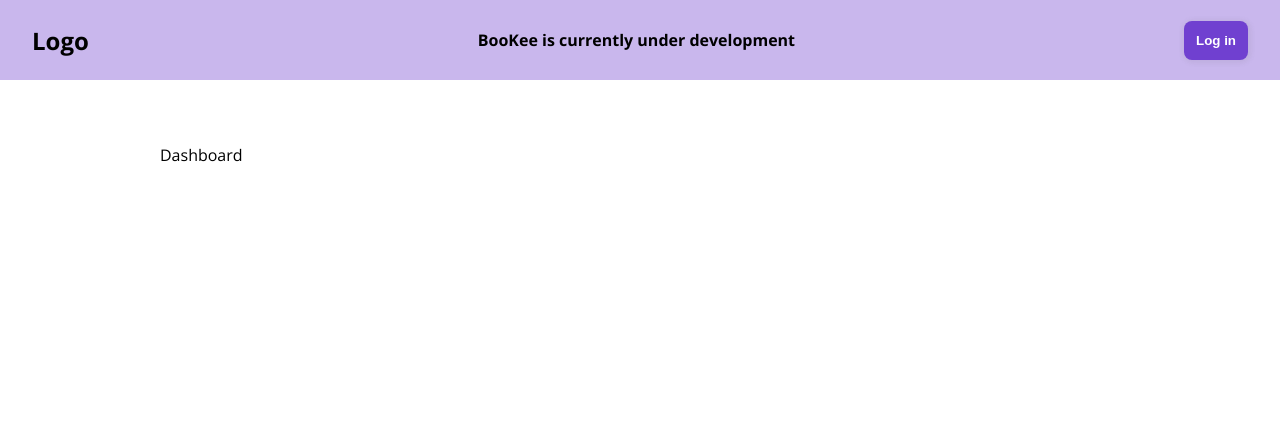
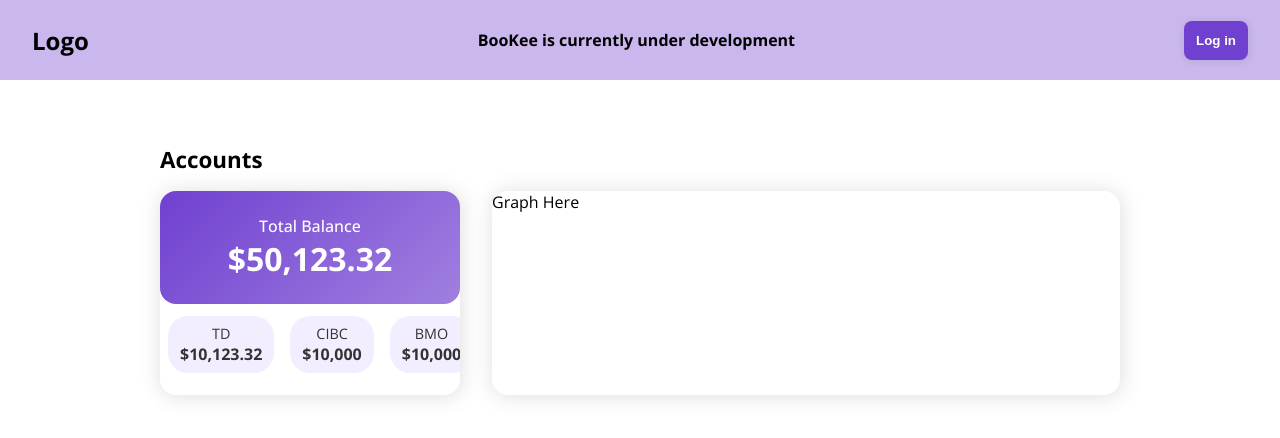
Before and after one commit to suno-o/BooKee, a Next.js app: page /dashboard in a window 1280 px wide. Shown: the top 438 px of the page. Built offline with nearby package versions, Linux system fonts and the light colour scheme.

Commit message:
feat(Dashboard): Account balances card

```diff
--- /dev/null
+++ b/src/state/mockAccountData.ts
@@ -0,0 +1,25 @@
+export const accountData = {
+  total: 50123.32,
+  balanceByBank: [
+    {
+      bankName: 'TD',
+      balance: 10123.32,
+    },
+    {
+      bankName: 'CIBC',
+      balance: 10000,
+    },
+    {
+      bankName: 'BMO',
+      balance: 10000,
+    },
+    {
+      bankName: 'RBC',
+      balance: 10123.32,
+    },
+    {
+      bankName: 'Scotia',
+      balance: 10000,
+    },
+  ]
+}
--- /dev/null
+++ b/src/state/mockTypes.ts
@@ -0,0 +1,9 @@
+export interface AccountData {
+  total: number;
+  balanceByBank: Balance[];
+}
+
+export interface Balance {
+  bankName: string;
+  balance: number;
+}
--- a/src/theme/index.ts
+++ b/src/theme/index.ts
@@ -24,6 +24,7 @@ const colors: Colors = {
   success: '#31d0af',
   warning: '#ffb237',
   failure: '#ee4a9a',
+  white: '#fff',
   sky_blue: '#e6faff',
   sky_purple: '#f3eeff',
   text_grey: '#707070',
@@ -32,12 +33,15 @@ const colors: Colors = {
 }
 
 const gradients: Gradients = {
+  primary: `linear-gradient(135deg, ${colors.primary} 0%, ${colors.primary}aa 100%)`,
   sky: `linear-gradient(60deg, ${colors.sky_blue} 0%, ${colors.sky_purple} 100%)`,
   purple: `linear-gradient(60deg, #fff 0%, ${colors.sky_purple} 100%)`,
 }
 
 const shadows: Shadows = {
+  grey_small: '1px 1px 3px 1px rgba(100,100,100,0.1)',
   grey: '1px 1px 5px 2px rgba(100,100,100,0.1)',
+  grey_blurry: '1px 1px 20px 1px rgba(100,100,100,0.2)',
 }
 
 const layout: Layout = {
--- a/src/theme/types.ts
+++ b/src/theme/types.ts
@@ -24,18 +24,22 @@ export type Colors = {
   failure: string;
   sky_blue: string;
   sky_purple: string;
+  white: string;
   text_grey: string;
   text_grey_light: string;
   text_grey_dark: string;
 }
 
 export type Gradients = {
+  primary: string;
   sky: string;
   purple: string;
 }
 
 export type Shadows = {
-  grey: '1px 1px 5px 2px rgba(100,100,100,0.1)',
+  grey_small: string,
+  grey: string,
+  grey_blurry: string,
 }
 
 export type Layout = {
--- /dev/null
+++ b/src/utils/numbers.ts
@@ -0,0 +1,3 @@
+export const formatCash = (num: number): string => {
+  return '$' + new Intl.NumberFormat().format(num);
+}
--- /dev/null
+++ b/src/views/Dashboard/Accounts/BalanceList.tsx
@@ -0,0 +1,72 @@
+import styled from "styled-components"
+import { formatCash } from "@/utils/numbers"
+import { Balance } from "@/state/mockTypes"
+
+interface Props {
+  data: Balance[];
+}
+
+export default function BalanceList({data}: Props) {
+
+  return (
+    <Container>
+      <Wrapper>
+      {data.map((item: Balance) => (
+        <BankBalance key={item.bankName}>
+          <Bank>{item.bankName}</Bank>
+          <Amount>{formatCash(item.balance)}</Amount>
+        </BankBalance>
+      ))}
+      </Wrapper>
+    </Container>
+  )
+}
+
+const Container = styled.div`
+  border-radius: 16px;
+  padding: 12px 0;
+`
+
+const Wrapper = styled.div`
+  overflow-x: auto;
+  white-space: nowrap;
+  padding-bottom: 10px;
+
+  ${p => p.theme.mediaQueries.md} {
+    max-width: 300px;
+  }
+
+  &::-webkit-scrollbar {
+    border-radius: 16px;
+    height: 8px;
+  }
+  &::-webkit-scrollbar-track {
+    border-radius: 16px;
+    background-color: ${p => p.theme.colors.sky_purple};
+    margin-left: 8px;
+    margin-right: 8px;
+  }
+  &::-webkit-scrollbar-thumb {
+    border-radius: 16px;
+    background-color: ${p => p.theme.colors.primary}40;
+  }
+`
+
+const BankBalance = styled.div`
+  display: inline-block;
+  border-radius: 20px;
+  background-color: ${p => p.theme.colors.sky_purple};
+  margin: 0 8px;
+  padding: 8px 12px;
+  text-align: center;
+  color: ${p => p.theme.colors.text_grey_dark};
+`
+
+const Bank = styled.div`
+  font-weight: 400;
+  font-size: 0.9rem;
+`
+
+const Amount = styled.div`
+  font-weight: 700;
+`
--- /dev/null
+++ b/src/views/Dashboard/Accounts/index.tsx
@@ -0,0 +1,63 @@
+import { DashboardHeading } from "../styles"
+import styled from "styled-components"
+import Card from "@/components/Card"
+import BalanceList from "./BalanceList"
+import { accountData } from "@/state/mockAccountData"
+import { formatCash } from "@/utils/numbers"
+
+export default function Accounts() {
+
+  return (
+    <>
+      <DashboardHeading>Accounts</DashboardHeading>
+      <Content>
+        <Account>
+          {/* account balance total */}
+          <BalanceCard styles={{bgTheme:'primary', colorTheme:'white'}}>
+            <Card.Header>Total Balance</Card.Header>
+            <BalanceCardContent>{formatCash(accountData.total)}</BalanceCardContent>
+          </BalanceCard>
+          {/* account balance by bank */}
+          <BalanceList data={accountData.balanceByBank}/>
+        </Account>
+        <GraphContainer>
+          Graph Here
+        </GraphContainer>
+      </Content>
+    </>
+  )
+}
+
+const Content = styled.div`
+  display: flex;
+  flex-direction: column;
+  gap: 32px;
+
+  ${p => p.theme.mediaQueries.md} {
+    flex-direction: row;
+  }
+`
+
+const Account = styled.div`
+  display: flex;
+  flex-direction: column;
+  border-radius: 16px;
+  box-shadow: ${p => p.theme.shadows.grey_blurry};
+`
+
+const BalanceCard = styled(Card)`
+  flex: 1;
+  padding-left: 8px;
+  padding-right: 8px;
+`
+
+const BalanceCardContent= styled(Card.Content)`
+  font-weight: bold;
+  font-size: 2rem;
+`
+
+const GraphContainer = styled.div`
+  flex: 2;
+  box-shadow: ${p => p.theme.shadows.grey_blurry};
+  border-radius: 16px;
+`
--- a/src/views/Dashboard/index.tsx
+++ b/src/views/Dashboard/index.tsx
@@ -1,10 +1,13 @@
 import { PageSection } from "@/components/Layout/Page"
+import Accounts from "./Accounts"
 
 export default function Dashboard() {
 
   return (
     <>
-      <PageSection>Dashboard</PageSection>
+      <PageSection>
+        <Accounts />
+      </PageSection>
     </>
   )
 }
--- /dev/null
+++ b/src/views/Dashboard/styles.tsx
@@ -0,0 +1,7 @@
+import styled from "styled-components"
+import { Heading2 } from "@/components/Heading"
+
+export const DashboardHeading = styled(Heading2)`
+  margin: 16px 0;
+  font-weight: 700;
+`
```
